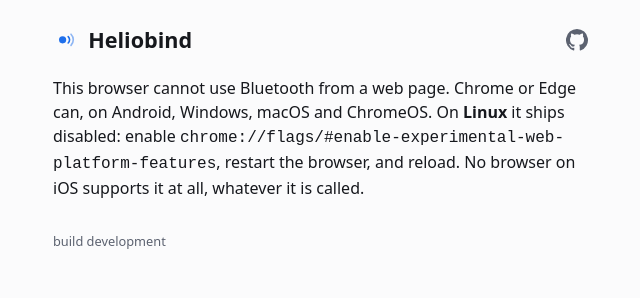
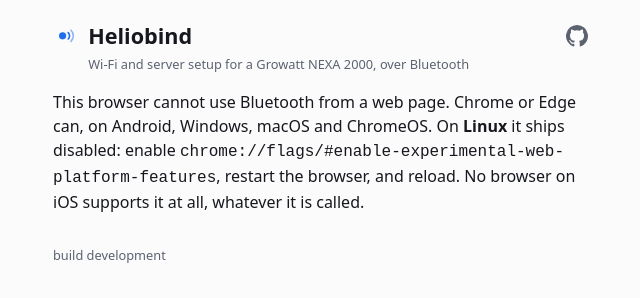
Before and after one commit to longsleep/heliobind, a website with bundled scripts: page index.html in a window 1280 px wide. Shown: the whole page, without its empty margins (315-955 px from the left). Built offline with nearby package versions, Linux system fonts and the light colour scheme.

Commit message:
Say which hardware this is for, in the header
The name alone did not answer the first question a stranger has, and
the README opened on what the app would do "eventually" -- which it now
does. Both say the same thing instead: Wi-Fi and server setup for a
Growatt NEXA 2000, over Bluetooth.

The family paragraph was wrong where it was specific. The type codes
make it an AURA/NODE 5000 and a VETA 2200, not an AURA 5000 and a VETA
2000, so the codes are named alongside the models and attributed to the
vendor app that maps them. It ends where the evidence does: only a NEXA
2000 has been connected to.

A subline makes the heading two lines tall, which the row's furniture
was not expecting. Both icons now centre on the heading's own line box
rather than hanging from the top of a block that grew underneath them,
and the line box is one shared value, so the mark and the source icon
cannot drift apart from each other.

```diff
--- a/index.html
+++ b/index.html
@@ -65,7 +65,10 @@
               opacity="0.5"
             />
           </svg>
-          <h1>Heliobind</h1>
+          <div class="titles">
+            <h1>Heliobind</h1>
+            <p class="tagline">Wi-Fi and server setup for a Growatt NEXA 2000, over Bluetooth</p>
+          </div>
         </div>
 
         <!--
--- a/src/ui/app.css
+++ b/src/ui/app.css
@@ -231,11 +231,17 @@
  * The heading row: identity on the left, where the source lives on the right.
  *
  * `space-between` rather than a margin, so the link stays pinned to the right edge whatever the name
- * beside it grows to.
+ * beside it grows to. `flex-start` because the left side is two lines tall and the row's furniture belongs
+ * beside the first of them — centring it would leave both icons floating against the subline.
+ *
+ * `--heading-line` is the heading's line box: its font size times the inherited line height. Both icons
+ * centre on that rather than on the block, so they sit level with the name however long the subline is.
+ * It lives here because two rules need it and neither owns it; it follows the `h1` font size above.
  */
 .topbar {
+  --heading-line: calc(1.35rem * 1.5);
   display: flex;
-  align-items: center;
+  align-items: flex-start;
   justify-content: space-between;
   gap: 1rem;
 }
@@ -253,6 +259,12 @@
   flex: 0 0 auto;
   color: var(--muted);
   border-radius: 6px;
+  /*
+   * The box is a comfortable target and therefore taller than the line it sits opposite, so half the
+   * excess comes off the top to leave the icon centred on the heading. What hangs below reaches into the
+   * space beside the subline, where there is nothing to collide with.
+   */
+  margin-top: calc((var(--heading-line) - 2.5rem) / 2);
 }
 
 .source:hover,
@@ -261,15 +273,16 @@
 }
 
 /*
- * The mark and the name, on one line at the top left.
+ * The mark, the name and the subline, at the top left.
  *
- * `align-items: center` against the heading's own line box, and the mark is sized in `em` so it tracks the
- * heading if that ever changes size. It is decorative — the name beside it carries the meaning — so it is
- * hidden from assistive technology rather than given a label that would be read out twice.
+ * `flex-start` keeps the mark level with the name rather than with the middle of the name and the subline
+ * together, and the mark is then centred on the heading's line box, which is taller than the mark itself.
+ * It is decorative — the name beside it carries the meaning — so it is hidden from assistive technology
+ * rather than given a label that would be read out twice.
  */
 .brand {
   display: flex;
-  align-items: center;
+  align-items: flex-start;
   gap: 0.6rem;
 }
 
@@ -277,11 +290,29 @@
   flex: 0 0 auto;
   width: 1.6em;
   height: 1.6em;
+  margin-top: calc((var(--heading-line) - 1.6em) / 2);
   color: var(--accent);
 }
 
 .brand h1 {
   margin: 0;
+}
+
+/*
+ * The name and what the app is for, stacked as one block so the mark sits beside both rather than beside
+ * the heading alone. The subline is muted and small because it answers a question asked once — which
+ * hardware this is for — and then stops being worth reading.
+ */
+.titles {
+  display: flex;
+  flex-direction: column;
+  gap: 0.15rem;
+}
+
+.tagline {
+  margin: 0;
+  color: var(--muted);
+  font-size: 0.8rem;
 }
 
 /*
```
Also changed, not shown: README.md.
